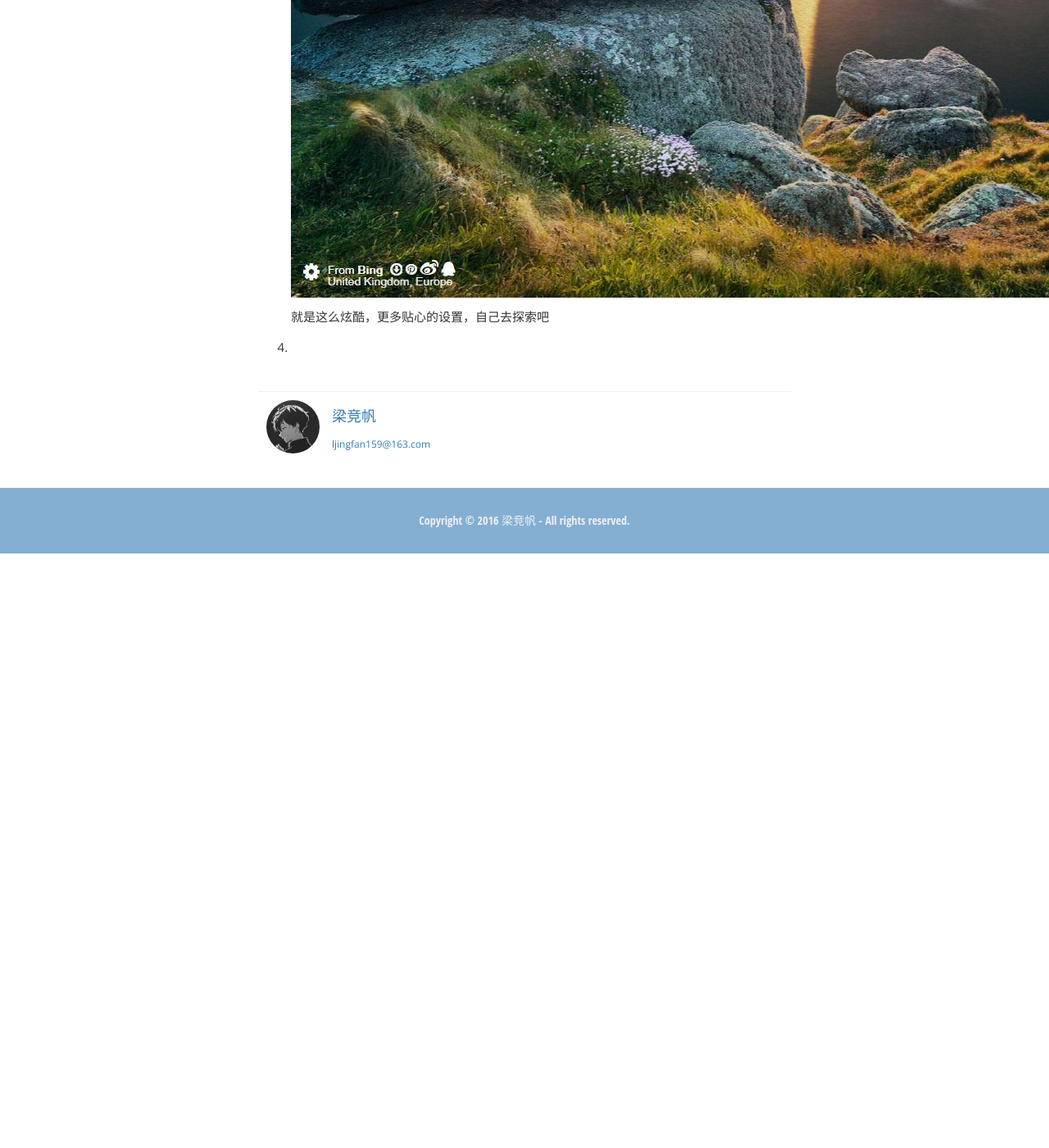
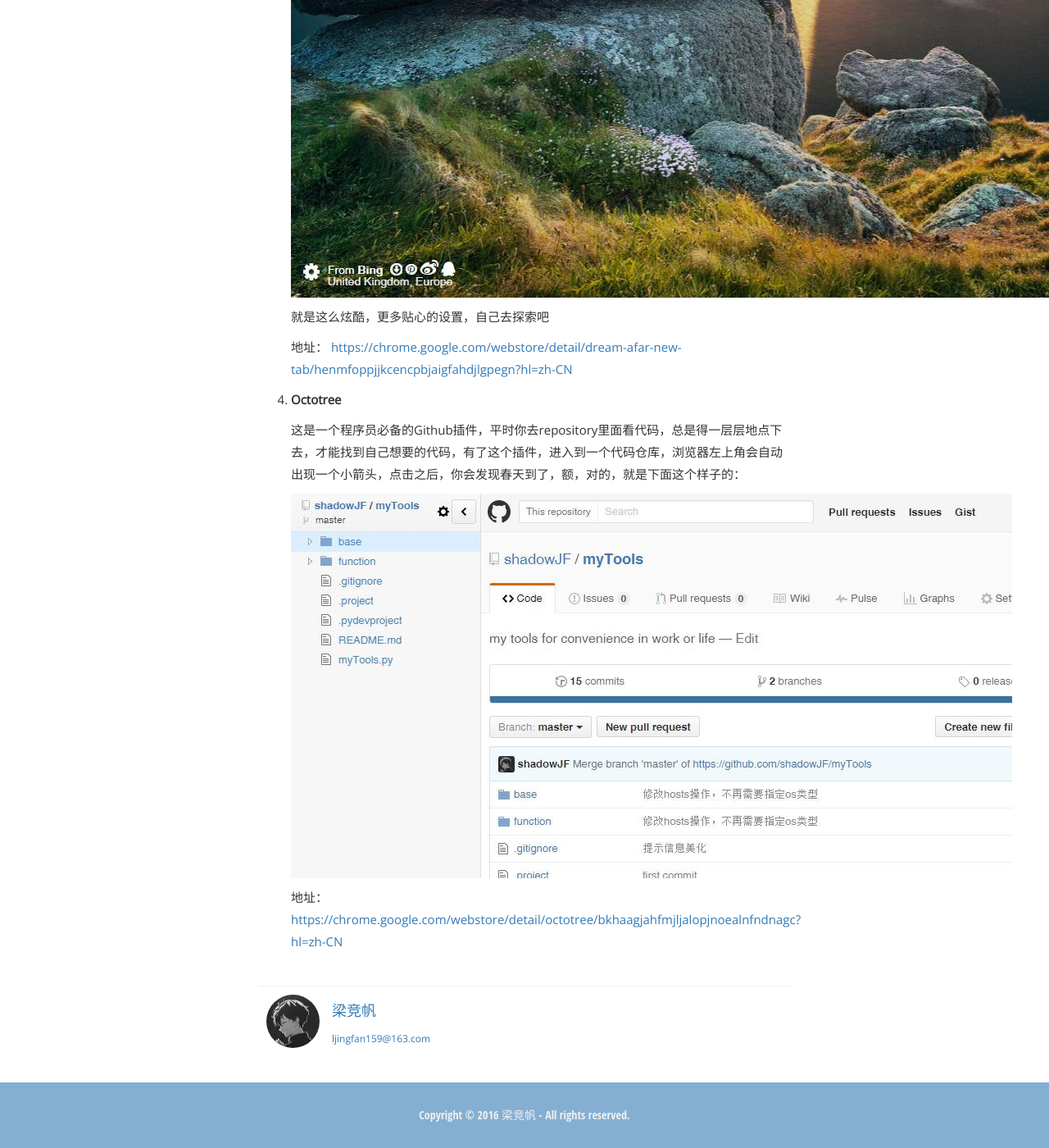
Before and after one commit to shadowJF/shadowjf.github.com, a Jekyll site: the page built from _posts/2016-05-25-Chrome.md, in a window 1280 px wide and 1400 px high, scrolled down 6387 px. Shown: the whole window at 82% size. Built offline with Jekyll 4.4.1, drawn with Linux system fonts in a browser that asks for light colours; comment, search, counter and statistics services are not loaded; before the commit the page ends 7062 px from its top, so only the background shows below that.

Commit message:
modify the artical of chrome

```diff
--- a/_posts/2016-05-25-Chrome.md
+++ b/_posts/2016-05-25-Chrome.md
@@ -20,13 +20,13 @@ excerpt_separator: "``"
 
 不过鉴于其扩展功能的强大，决定还是用用
 
-1. 书签整理
+1. **书签整理**
 
 	当然，chrome有很多书签管理的扩展程序，但是这里我要说的是单纯你自己要做好书签管理。
 
 	最主要的是做好分类，不要把一堆网站都放到一个书签目录下， 这样到时候找起来跟没有加书签是一样一样的
 
-2. SwitchySharp
+2. **SwitchySharp**
 
 	这是一个代理扩展，几乎看所有推荐chrome推荐扩展的知乎er们都会提到它，用了之后确实觉得非常好用
 
@@ -72,7 +72,7 @@ excerpt_separator: "``"
 
 	这里有个快速切换的选项，如果勾上，就不能自动切换了，你可以通过点击浏览器右上角的小圆圈来快速切换使用的代理或者直连，但是就不能根据网站自动切换代理了。所以一般这里我不勾上
 
-3. Dream Afar
+3. **Dream Afar**
 
 	这是一个空白页美化插件，普通情况下你打开一个空白页，就是额，很普通。
 
@@ -85,4 +85,15 @@ excerpt_separator: "``"
 	![]({{site.pictureurl}}22.jpg?raw=true)
 
 	就是这么炫酷，更多贴心的设置，自己去探索吧
-4.
+
+	地址：
+	[https://chrome.google.com/webstore/detail/dream-afar-new-tab/henmfoppjjkcencpbjaigfahdjlgpegn?hl=zh-CN](https://chrome.google.com/webstore/detail/dream-afar-new-tab/henmfoppjjkcencpbjaigfahdjlgpegn?hl=zh-CN)
+
+4. **Octotree**
+
+	这是一个程序员必备的Github插件，平时你去repository里面看代码，总是得一层层地点下去，才能找到自己想要的代码，有了这个插件，进入到一个代码仓库，浏览器左上角会自动出现一个小箭头，点击之后，你会发现春天到了，额，对的，就是下面这个样子的：
+
+	![]({{site.pictureurl}}23.jpg?raw=true)
+
+	地址：
+	[https://chrome.google.com/webstore/detail/octotree/bkhaagjahfmjljalopjnoealnfndnagc?hl=zh-CN](https://chrome.google.com/webstore/detail/octotree/bkhaagjahfmjljalopjnoealnfndnagc?hl=zh-CN)
```
Also changed, not shown: _assets/23.jpg (added).
